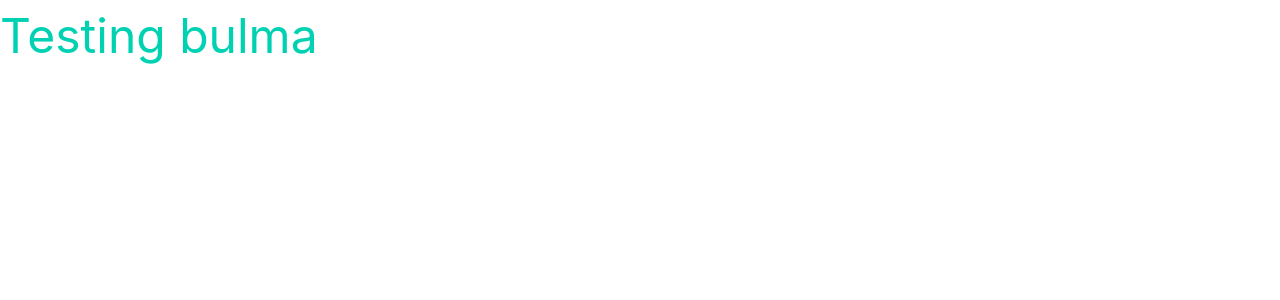
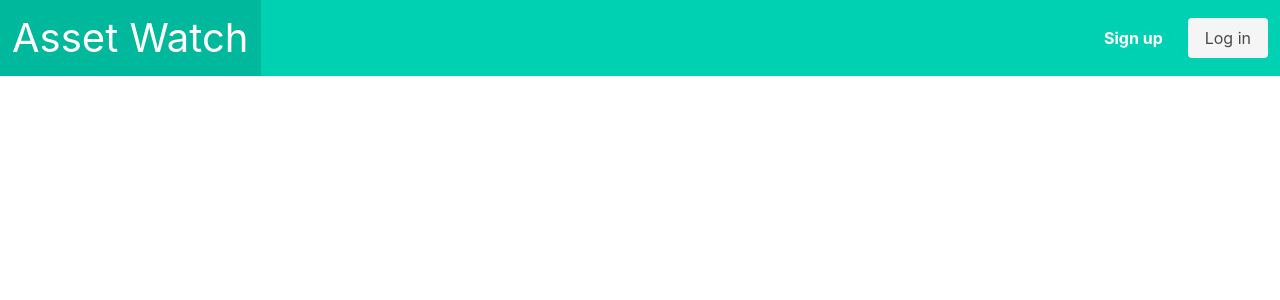
Before and after one commit to mwomack117/AssetWatch-front, an Angular app: page / in a window 1280 px wide. Shown: the top 300 px of the page. Built offline with nearby package versions, Linux system fonts and the light colour scheme.

Commit message:
add navbar component

```diff
--- a/src/app/app.component.html
+++ b/src/app/app.component.html
@@ -1 +1 @@
-<h1 class="has-text-primary is-size-1">Testing bulma</h1>
+<app-navbar></app-navbar>
--- a/src/app/app.module.ts
+++ b/src/app/app.module.ts
@@ -2,10 +2,12 @@
 import { BrowserModule } from '@angular/platform-browser';
 
 import { AppComponent } from './app.component';
+import { NavbarComponent } from './navbar/navbar.component';
 
 @NgModule({
   declarations: [
-    AppComponent
+    AppComponent,
+    NavbarComponent
   ],
   imports: [
     BrowserModule
--- /dev/null
+++ b/src/app/navbar/navbar.component.html
@@ -0,0 +1,31 @@
+<nav class="navbar is-primary" role="navigation" aria-label="main navigation">
+    <div class="navbar-brand">
+
+        <div class="navbar-start">
+            <a class="navbar-item">
+                <h1 class="is-size-2">Asset Watch</h1>
+            </a>
+        </div>
+        <a role="button" class="navbar-burger" aria-label="menu" aria-expanded="false" data-target="navbarBasicExample">
+            <span aria-hidden="true"></span>
+            <span aria-hidden="true"></span>
+            <span aria-hidden="true"></span>
+        </a>
+    </div>
+
+    <div id="navbarBasicExample" class="navbar-menu">
+
+        <div class="navbar-end">
+            <div class="navbar-item">
+                <div class="buttons">
+                    <a class="button is-primary">
+                        <strong>Sign up</strong>
+                    </a>
+                    <a class="button is-light">
+                        Log in
+                    </a>
+                </div>
+            </div>
+        </div>
+    </div>
+</nav>
--- /dev/null
+++ b/src/app/navbar/navbar.component.ts
@@ -0,0 +1,15 @@
+import { Component, OnInit } from '@angular/core';
+
+@Component({
+  selector: 'app-navbar',
+  templateUrl: './navbar.component.html',
+  styleUrls: ['./navbar.component.css']
+})
+export class NavbarComponent implements OnInit {
+
+  constructor() { }
+
+  ngOnInit(): void {
+  }
+
+}
```
Also changed, not shown: src/app/navbar/navbar.component.css (added), 1 other file (tests, documents, lock files or other folders).
